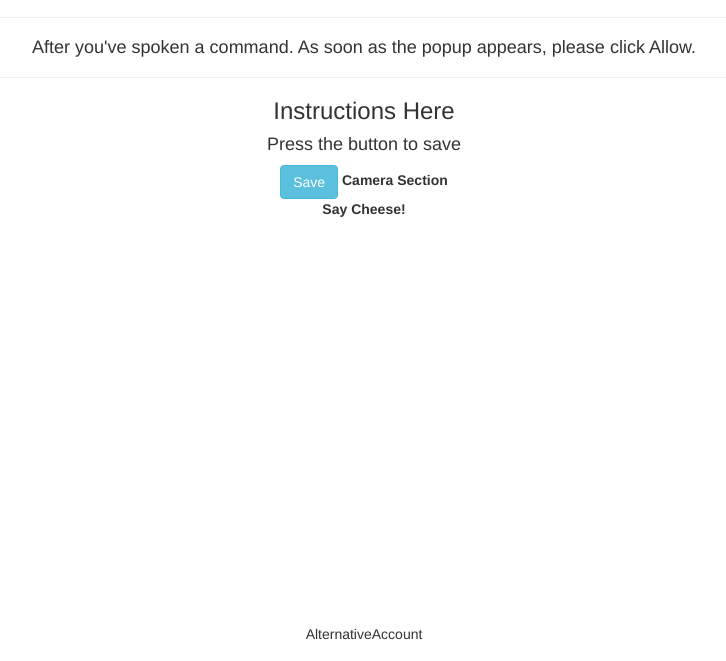
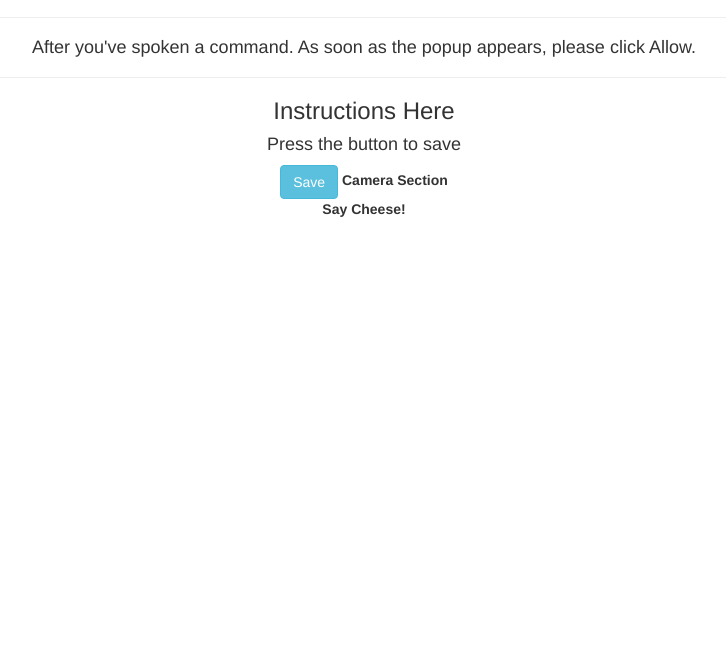
Before and after one commit to BrentByju/Collage, a plain HTML site: page index.html in a window 1280 px wide. Shown: the part 63-724 px from the top of the page, without its empty margins (276-1002 px from the left). Drawn offline with nearby package versions, Linux system fonts and the light colour scheme.

Commit message:
Add files via upload

```diff
--- a/index.html
+++ b/index.html
@@ -38,7 +38,7 @@
 
     </div>
 
-    AlternativeAccount
+
 
     <br><br>
 
```
